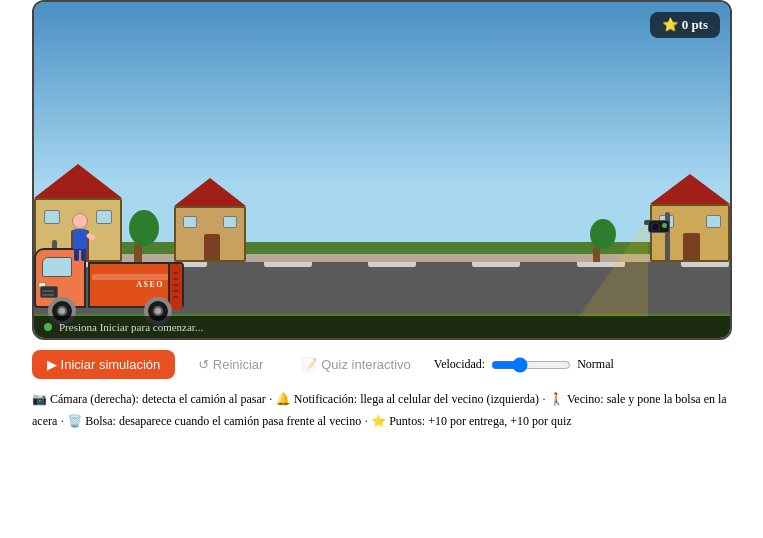
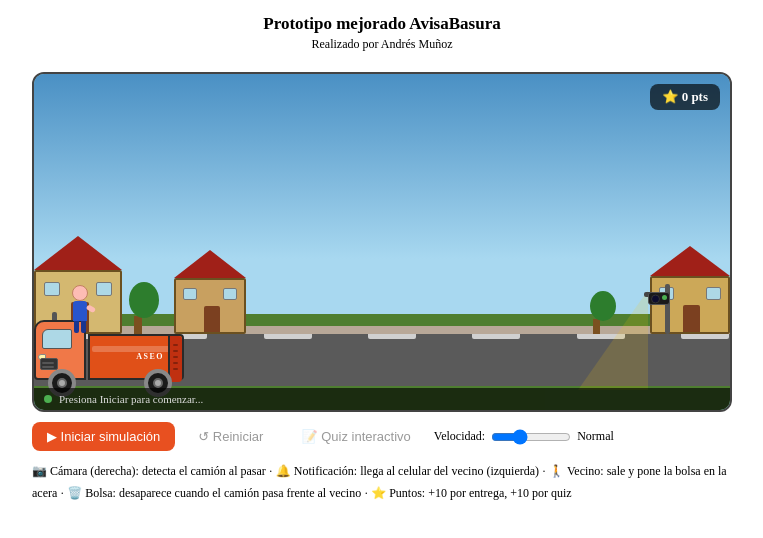
Before and after one commit to AndresSMJ/Avisabasura, a plain HTML site: page index.html in a window 1280 px wide. Shown: the whole page, without its empty margins (258-1021 px from the left). Drawn offline with Linux system fonts and the light colour scheme.

Commit message:
Update index.html

```diff
--- a/index.html
+++ b/index.html
@@ -2,6 +2,9 @@
 <style>
 *{box-sizing:border-box;margin:0;padding:0}
 #app{width:100%;max-width:700px;margin:0 auto;font-family:var(--font-sans)}
+#header{text-align:center;padding:14px 0 10px;border-bottom:1.5px solid var(--color-border-secondary);margin-bottom:10px}
+#header h1{font-size:17px;font-weight:700;color:var(--color-text-primary);margin-bottom:3px}
+#header p{font-size:12px;color:var(--color-text-secondary)}
 #scene{position:relative;width:100%;height:340px;overflow:hidden;border-radius:12px;border:2.5px solid #444;background:#87CEEB;user-select:none}
 .sky{position:absolute;inset:0;background:linear-gradient(180deg,#4A90C4 0%,#A8D8F0 55%,#A8D8F0 100%)}
 .ground{position:absolute;bottom:0;left:0;right:0;height:96px;background:#4E7E30}
@@ -87,6 +90,10 @@
 </style>
 
 <div id="app">
+<div id="header">
+  <h1>Prototipo mejorado AvisaBasura</h1>
+  <p>Realizado por Andrés Muñoz</p>
+</div>
 <div id="scene">
   <div class="sky"></div>
   <div class="ground"></div>
```
